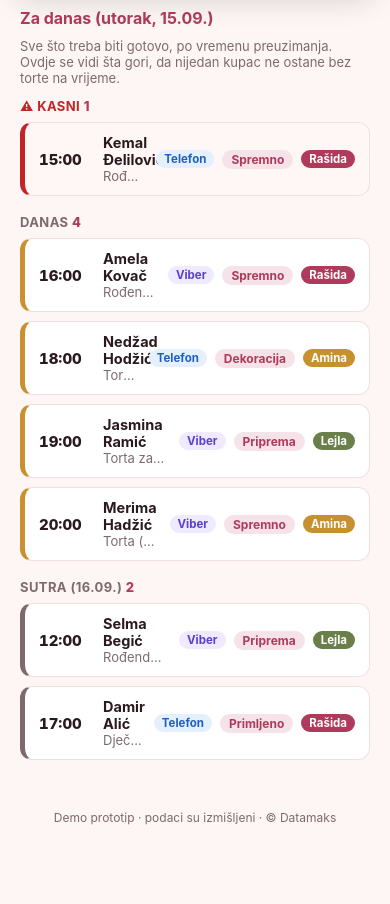
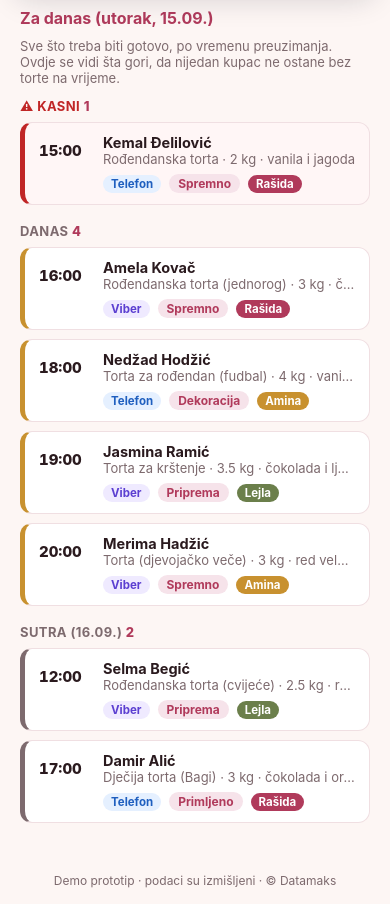
Before and after one commit to Zljebun/datamaks-mockups, a website: page m/31972ac58b/index.html in a window 390 px wide. Shown: the part 840-1744 px from the top of the page. Before the commit the page ends 1681 px from the top, so only its background shows below. Drawn offline with Linux system fonts and the light colour scheme.

Commit message:
Slasticarna: fix pill natpisa preko imena na telefonu (Za danas red)
Ime kupca se skracuje elipsom, pills (kanal/status/majstor) idu u novi red ispod
imena na uskim ekranima (<=640px). Prije su naljegali preko imena.

```diff
--- a/m/31972ac58b/index.html
+++ b/m/31972ac58b/index.html
@@ -156,6 +156,11 @@
     .tbl tbody td::before{content:attr(data-label);color:var(--muted);font-size:12px;font-weight:600;text-align:left;flex:0 0 auto}
     .tbl tbody td:not(:last-child){border-bottom:1px solid var(--track)}
     .filterbar input{flex:1 1 100%}
+    /* Za danas: da pill natpisi ne idu preko imena — ime se skraćuje, pills u novi red ispod */
+    .orow{flex-wrap:wrap;row-gap:7px}
+    .orow .main{flex:1 1 0;min-width:0}
+    .orow .cust{white-space:nowrap;overflow:hidden;text-overflow:ellipsis}
+    .orow .rgt{flex:1 1 100%;justify-content:flex-start;padding-left:64px}
   }
   /* Telefon: detaljan pregled narudžbe */
   @media(max-width:560px){
```
